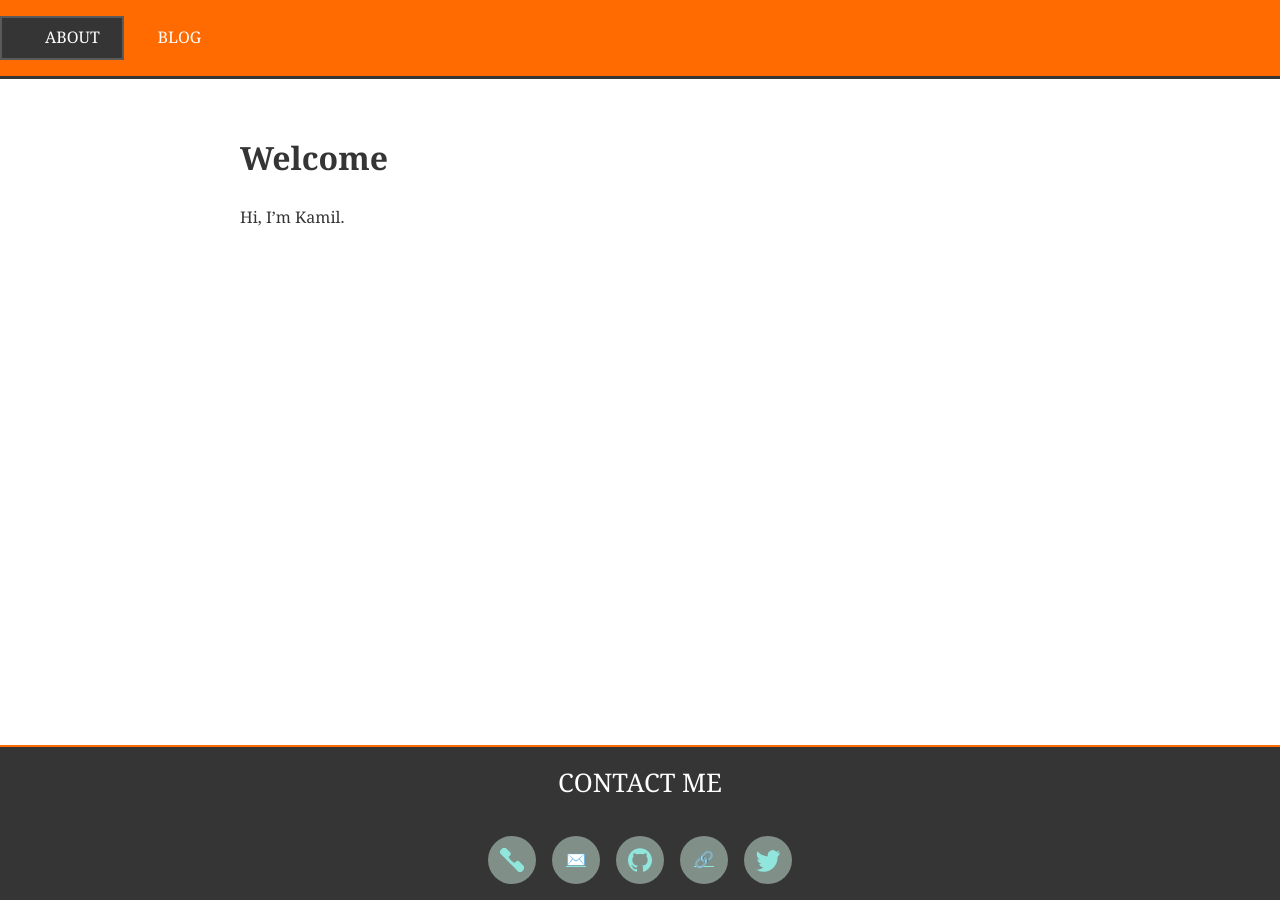
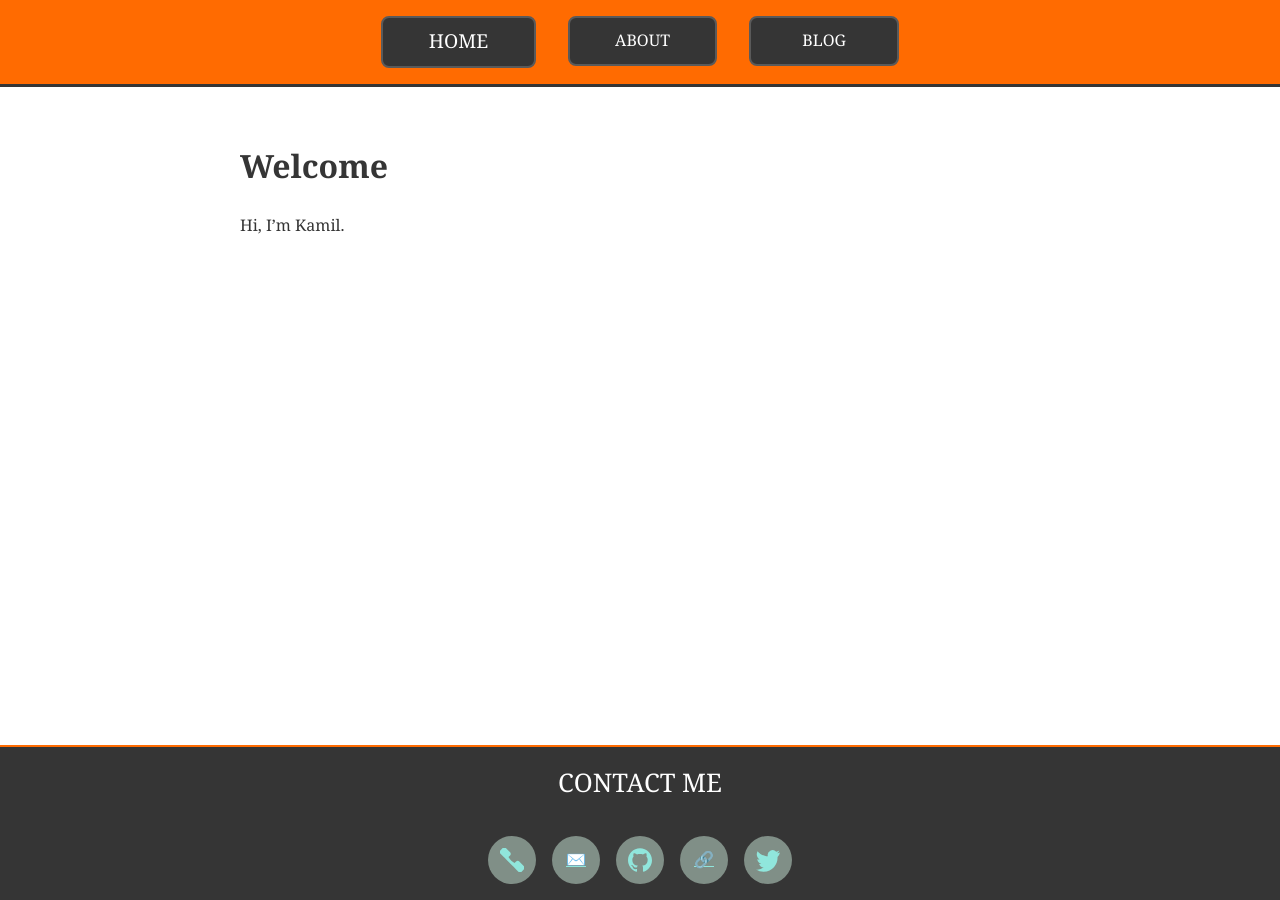
Before and after one commit to juna8001/juna8001.github.io, a Jekyll site: the page built from index.md, in a window 1280 px wide. Built offline with Jekyll 4.4.1, drawn with Linux system fonts in a browser that asks for light colours.

Commit message:
style improvements

```diff
--- a/assets/header.css
+++ b/assets/header.css
@@ -9,10 +9,6 @@ nav.site-nav {
     display: flex;
     justify-content: center;
     gap: 2em;
-    background: var(--content-color);
-    border: 2px solid var(--content-color-hover);
-    width: 120px;
-    height: 40px;
 }
 
 nav.site-nav a {
@@ -26,6 +22,11 @@ nav.site-nav a {
     display: flex;
     align-items: center;
     justify-content: center;
+
+    background: var(--content-color);
+    border: 2px solid var(--content-color-hover);
+    width: 120px;
+    height: 40px;
 }
 
 nav.site-nav a.active {
```
